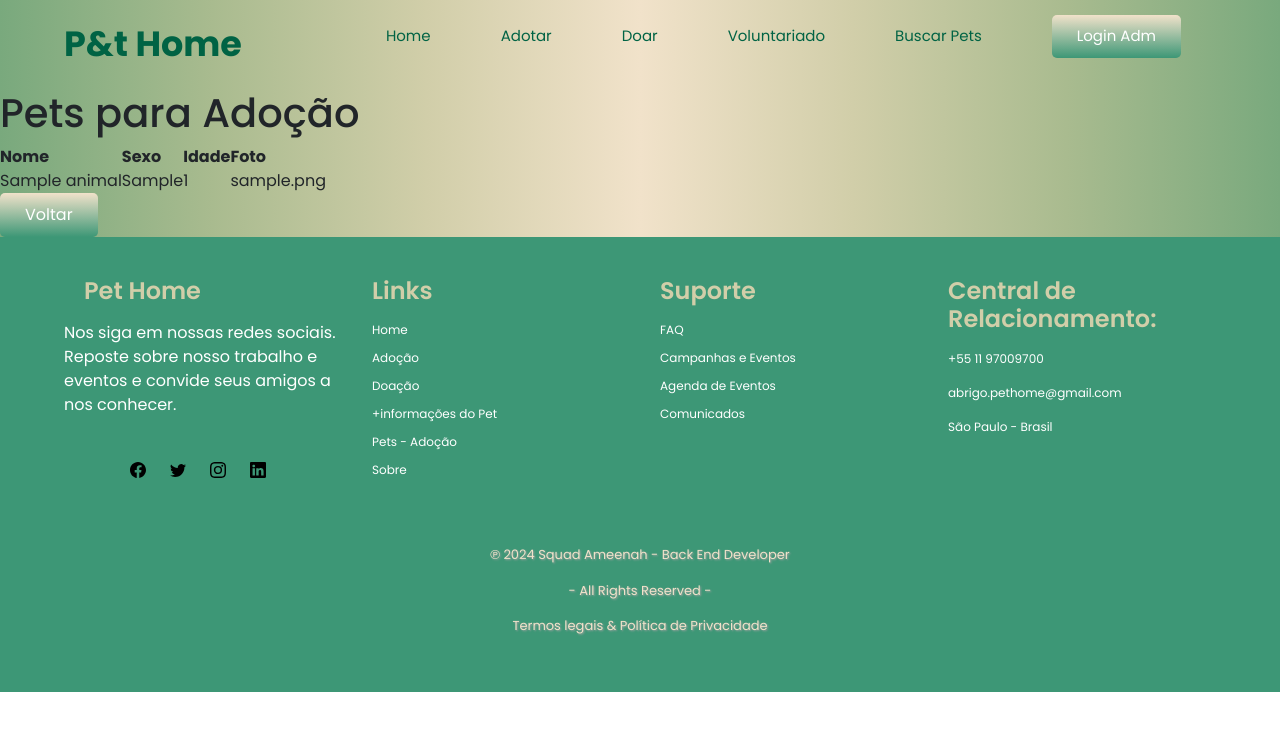
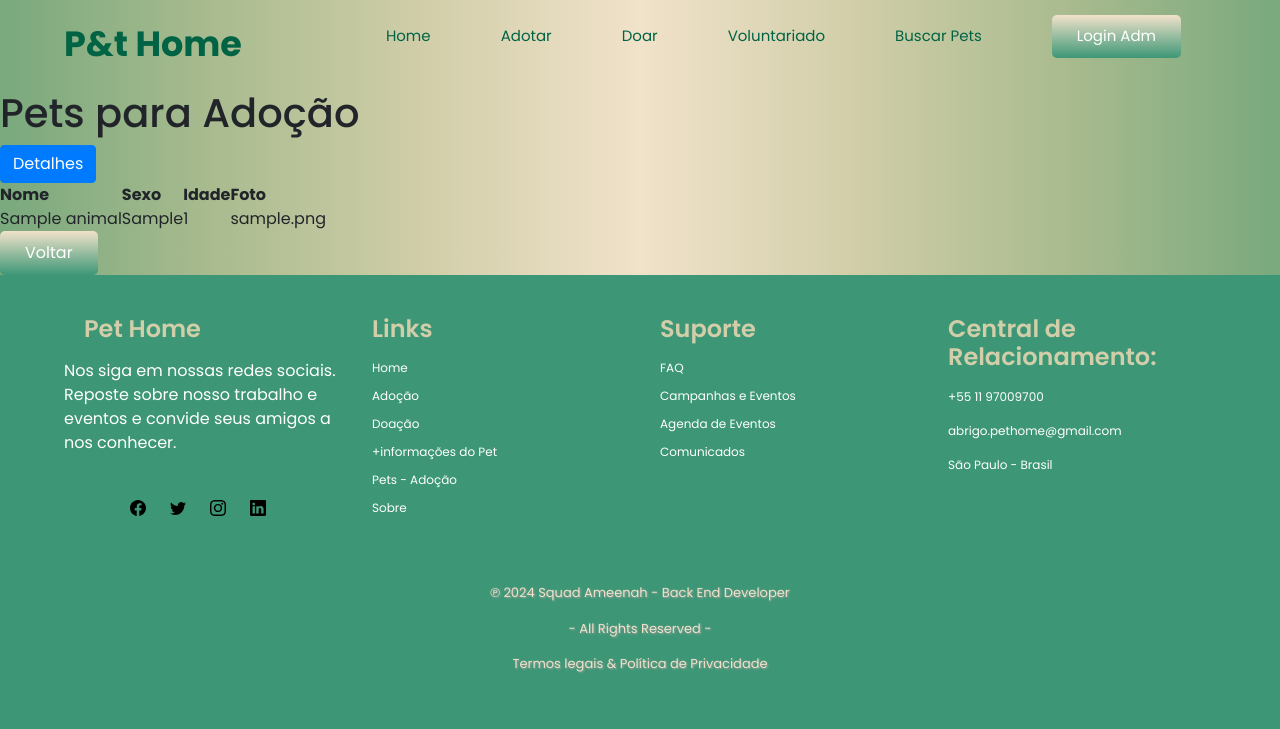
Before and after one commit to apbadaro/ProjetoFinal_SquadAmeenahGuribFakim, a Django app: page /animais_disponiveis/ in a window 1280 px wide. Shown: the top 729 px of the page. Run offline with Django 5.2, Linux system fonts and the light colour scheme; tables that the repository leaves empty hold one stand-in row (values such as "Sample post"); some libraries are stand-ins or nearby versions.

Commit message:
adicionando botao de detalhe, problemas em puxar informações banco

```diff
--- a/site_abrigo/templates/animais_disponiveis.html
+++ b/site_abrigo/templates/animais_disponiveis.html
@@ -20,6 +20,7 @@
             <td>{{ animal.sexo }}</td>
             <td>{{ animal.idade }}</td>
             <td>{{ animal.foto }}</td>
+            <a href="{% url 'detalhe_pedido' animal.id %}" class="btn btn-primary">Detalhes</a>
             <!-- Adicione outras colunas conforme necessário -->
         </tr>
         {% endfor %}
--- a/site_abrigo/views.py
+++ b/site_abrigo/views.py
@@ -9,6 +9,7 @@ def site(request):
     return render(request, 'index.html')
 
 def animais_disponiveis(request):
+   # bichinho = Animal.objects.all()
     bichinho = Animal.objects.all()
     contexto = contexto = {'bichinho': bichinho,}
-    return render(request, 'animais_disponiveis.html', contexto)
+    return render(request, 'animais_disponiveis.html', contexto )
```
Also changed, not shown: 1 other file.
